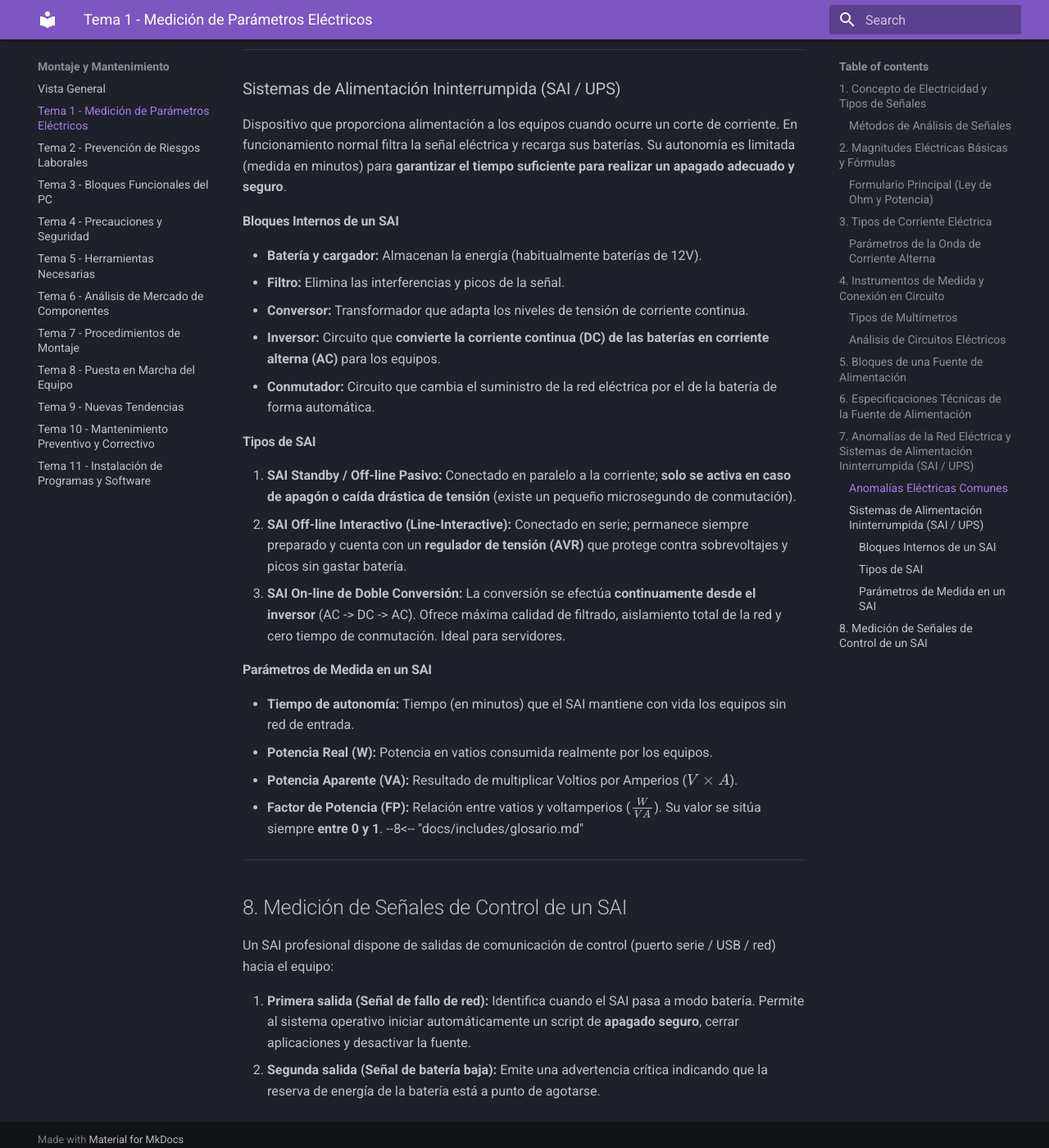
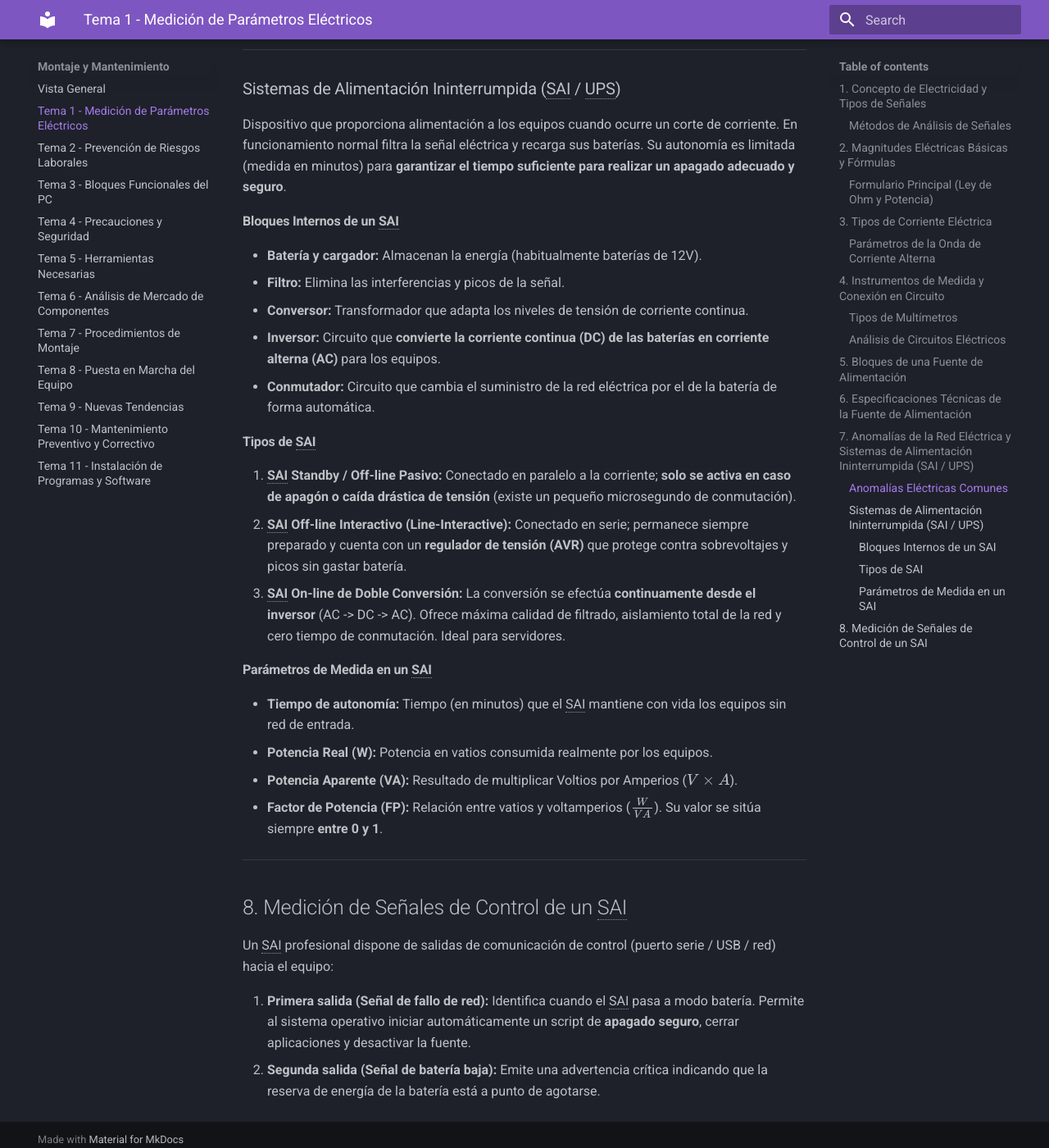
Before and after one commit to Beamspark/SMR-Apuntes, an MkDocs documentation site: the page built from docs/montaje/tema-1.md, in a window 1280 px wide and 1400 px high, scrolled down 4188 px. Shown: the whole window at 82% size. Built offline with MkDocs 1.6.1 and Material for MkDocs 9.7.7, drawn with Linux system fonts in a browser that asks for light colours; some of the changed text lies outside the part shown.

Commit message:
Update mkdocs.yml

```diff
--- a/mkdocs.yml
+++ b/mkdocs.yml
@@ -15,6 +15,8 @@ theme:
 
 markdown_extensions:
   - abbr
+  - pymdownx.snippets:
+      base_path: ["."]
   - pymdownx.arithmatex:
       generic: true
 
```
